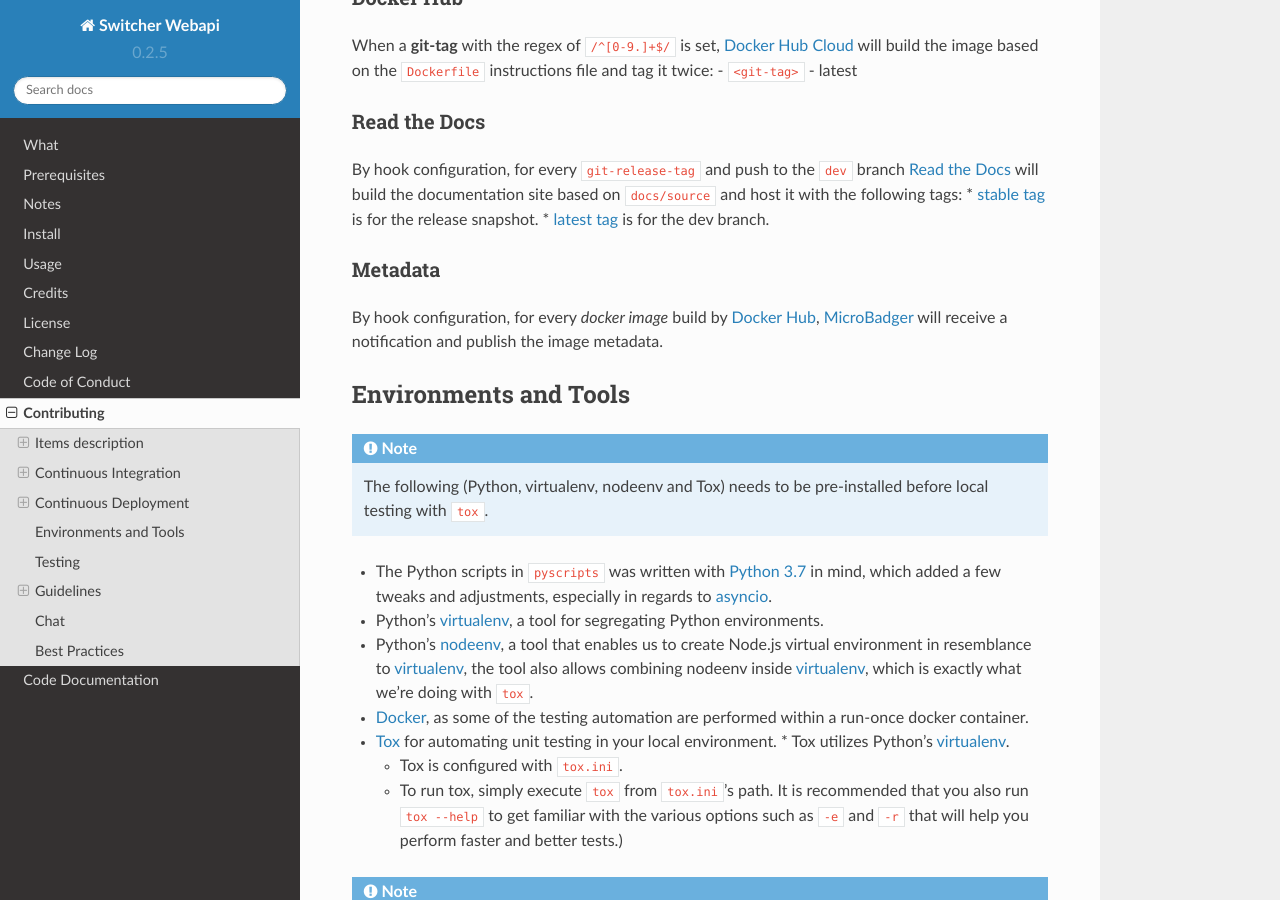
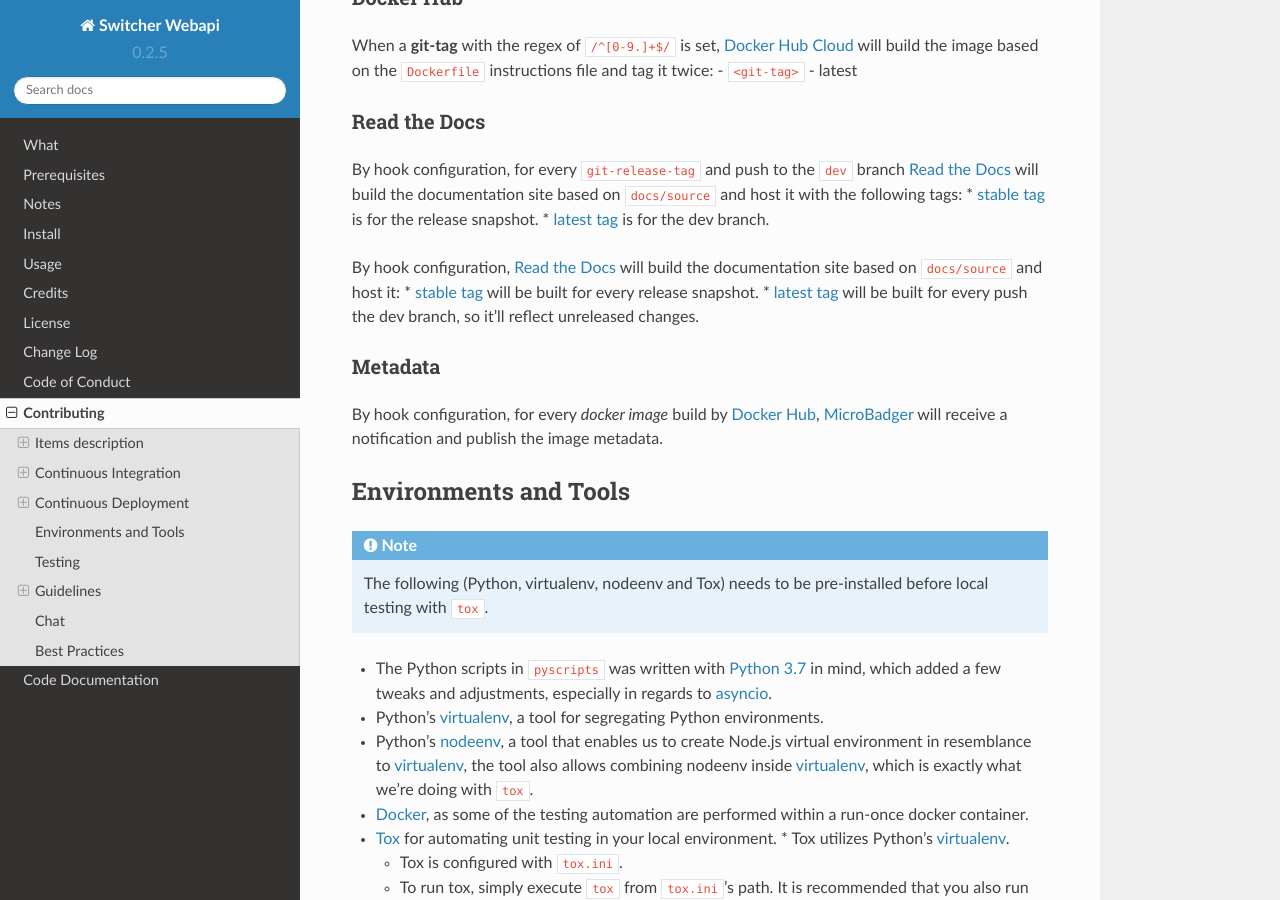
Before and after one commit to TomerFi/switcher_webapi, a Sphinx documentation site: the page built from docs/source/contributing.rst, in a window 1280 px wide and 900 px high, scrolled down 3997 px. Built offline with Sphinx 7.4.7 and the Read the Docs theme 2.0.0, drawn with Linux system fonts in a browser that asks for light colours.

Commit message:
Clarified documentation.

```diff
--- a/docs/source/contributing.rst
+++ b/docs/source/contributing.rst
@@ -186,6 +186,11 @@ By hook configuration, for every ``git-release-tag`` and push to the ``dev`` bra
 it with the following tags:
 *   `stable tag`_ is for the release snapshot.
 *   `latest tag`_ is for the dev branch.
+
+By hook configuration, `Read the Docs`_ will build the documentation site based on ``docs/source``
+and host it:
+*   `stable tag`_ will be built for every release snapshot.
+*   `latest tag`_ will be built for every push the dev branch, so it'll reflect unreleased changes.
 
 Metadata
 --------
```
Also changed, not shown: CONTRIBUTING.md (+6 -6 lines).
